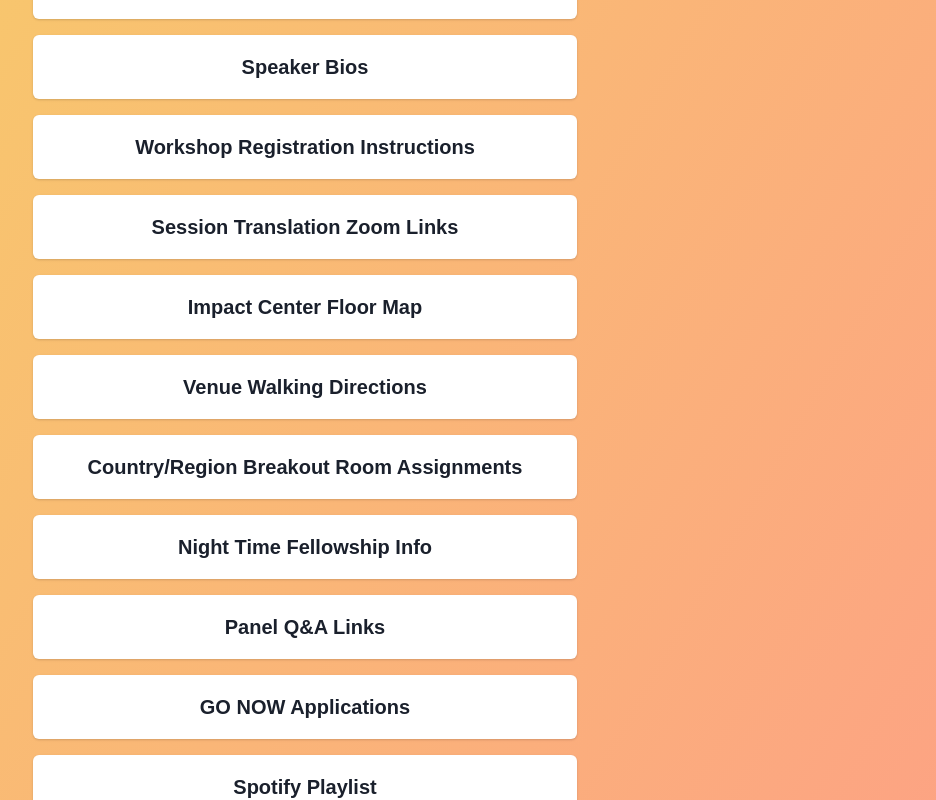
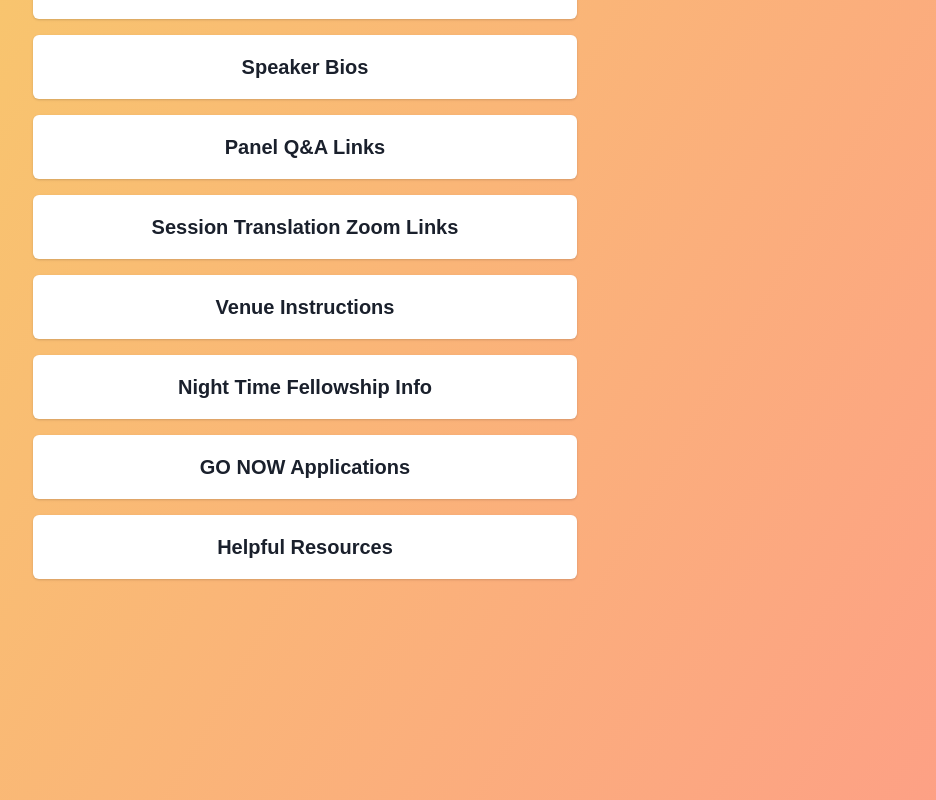
Before and after one commit to ksuhartono97/info.ariseasia.org, a React (Create React App) app: page / in a window 1280 px wide. Shown: the part 405-1205 px from the top of the page, without its empty margins (335-1271 px from the left). Built offline with nearby package versions, Linux system fonts and the light colour scheme; a web font is replaced by a local one.

Commit message:
Helpful resources and clean up home page

```diff
--- a/src/components/MainContainer.js
+++ b/src/components/MainContainer.js
@@ -7,8 +7,7 @@ import TableSection from "./TableSection";
 import { Route, Routes } from "react-router-dom";
 import {
   plenarySpeakers,
-  workshopSpeakers,
-  faqItems,
+  workshopSpeakers
 } from "../data/speakers.js";
 
 const MainContainer = () => {
@@ -16,26 +15,23 @@ const MainContainer = () => {
     { title: "Program Schedule", link: "/schedule" },
     { title: "Workshops", link: "/workshops" },
     { title: "Speaker Bios", link: "/speakers" },
+    { title: "Panel Q&A Links", link: "/panel-questions" },
+    { title: "Session Translation Zoom Links", link: "/translation" },
     {
-      title: "Workshop Registration Instructions",
-      link: "/registration-instructions.jpeg",
+      title: "Venue Instructions",
+      link: "/venue-instructions",
     },
-    { title: "Session Translation Zoom Links", link: "/translation" },
-    { title: "Impact Center Floor Map", link: "/floor-map.pdf" },
-    { title: "Venue Walking Directions", link: "/walking-directions.pdf" },
-    { title: "Country/Region Breakout Room Assignments", link: "/breakouts" },
     { title: "Night Time Fellowship Info", link: "/fellowship-night.png" },
-    {title: "Panel Q&A Links", link: "/panel-questions"},
     {
       title: "GO NOW Applications",
       link: "https://form.jotform.com/231630446225449",
     },
     {
-      title: "Spotify Playlist",
-      link: "https://open.spotify.com/playlist/7nlYXCTiicyRnnuGSH7zh7?si=ODnIjmzCRgCi81YbHMUa3Q",
-    },
-    // { title: "FAQ", link: "/faq" },
+      title: "Helpful Resources",
+      link: "/helpful-resources",
+    }
   ];
+
   const scheduleItems = [
     { title: "Day 1 - Tue, July 25", link: "/schedule/day-1.jpg" },
     { title: "Day 2 - Wed, July 26", link: "/schedule/day-2.jpg" },
@@ -104,7 +100,9 @@ const MainContainer = () => {
     },
   ];
   const panelQAndAItems = [
-    { title: "Day 2 - Wed, July 25: Digital Ministry", link: "https://www.menti.com/al64e1kvx34m?source=qr-page" },
+    { title: "Day 2 - Wed, July 26: Digital Ministry", link: "https://www.menti.com/al64e1kvx34m?source=qr-page" },
+    { title: "Day 3 - Thu, July 27: Justice Issues", link: "https://www.menti.com/alhtdhia3wgn" },
+    { title: "Day 4 - Fri, July 28: Business as Missions", link: "https://www.menti.com/alyvnmvgh1oq" },
   ];
   const breakoutItems = {
     headers: ["Country/Region", "Room Number"],
@@ -129,6 +127,19 @@ const MainContainer = () => {
       ["Free to Choose", "--"],
     ],
   };
+  const venueItems = [
+    { title: "Impact Center Floor Map", link: "/floor-map.pdf" },
+    { title: "Ibis to Impact Walking Directions", link: "/walking-directions.pdf" },
+    { title: "Country/Region Breakout Room Assignments", link: "/breakouts" },
+  ];
+  const resourceItems = [
+    { title: "Unstoppable by Asiri Fernando E-Book", link: "/asiri-book.jpeg" },
+    { title: "Awaken Generation Online Worship Mentoring School ", link: "/awaken-generation.jpeg" },
+    {
+      title: "Spotify Playlist",
+      link: "https://open.spotify.com/playlist/7nlYXCTiicyRnnuGSH7zh7?si=ODnIjmzCRgCi81YbHMUa3Q",
+    },
+  ];
 
   return (
     <Routes>
@@ -205,10 +216,18 @@ const MainContainer = () => {
         }
       />
       <Route
-        path="/faq"
+        path="/venue-instructions"
         element={
-          <LayoutContainer title="FAQ">
-            <AccordionSection items={faqItems} />
+          <LayoutContainer title="Venue Instructions">
+            <CardSection items={venueItems} />
+          </LayoutContainer>
+        }
+      />
+      <Route
+        path="/helpful-resources"
+        element={
+          <LayoutContainer title="Helpful Resources">
+            <CardSection items={resourceItems} />
           </LayoutContainer>
         }
       />
--- a/src/components/navbar/Navbar.js
+++ b/src/components/navbar/Navbar.js
@@ -45,10 +45,10 @@ const Navbar = () => {
                 <Link href="/schedule">Program Schedule</Link>
                 <Link href="/workshops">Workshops</Link>
                 <Link href="/speakers">Speaker Bios</Link>
+                <Link href="/panel-questions">Panel Q&A Links</Link>
                 <Link href="/translation">Session Translation Zoom Links</Link>
-                <Link href="/panel-questions">Panel Q&A Links</Link>
-                <Link href="/breakouts">Country/Region Breakout Room Assignments</Link>
-                {/* <Link href="/faq">FAQ</Link> */}
+                <Link href="/venue-instructions">Venue Instructions</Link>
+                <Link href="/helpful-resources">Helpful Resources</Link>
 
                 <Tag
                   bgColor="#FF6B00"
```
Also changed, not shown: public/asiri-book.jpeg (added), public/awaken-generation.jpeg (added).
